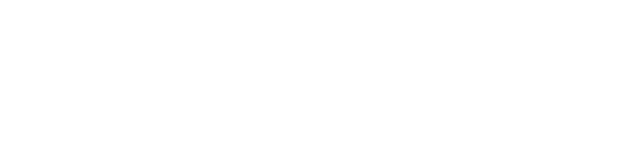
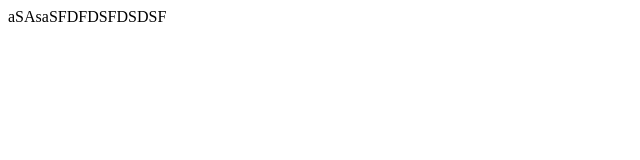
Before and after one commit to KodyaTemirov/asd, a plain HTML site: page index.html in a window 1280 px wide. Shown: the whole page, without its empty margins (0-640 px from the left). Drawn offline with Linux system fonts and the light colour scheme.

Commit message:
UPDATE INDEX.HTML

```diff
--- a/index.html
+++ b/index.html
@@ -5,5 +5,7 @@
 		<meta name="viewport" content="width=device-width, initial-scale=1.0" />
 		<title>Document</title>
 	</head>
-	<body></body>
+	<body>
+		aSAsaSFDFDSFDSDSF
+	</body>
 </html>
```
